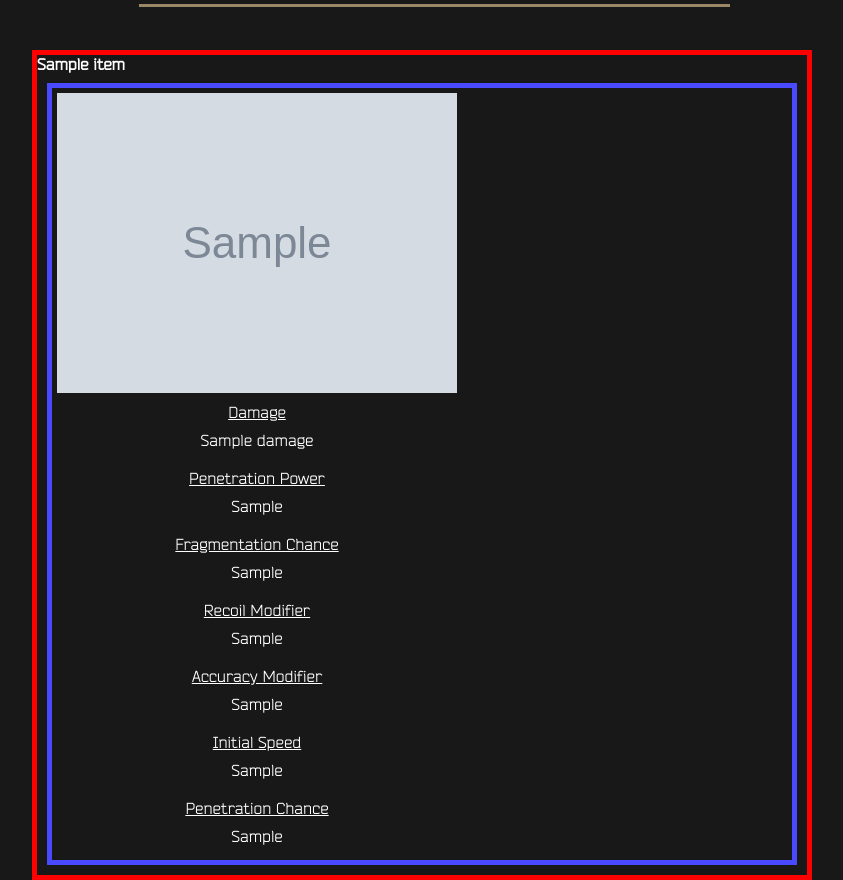
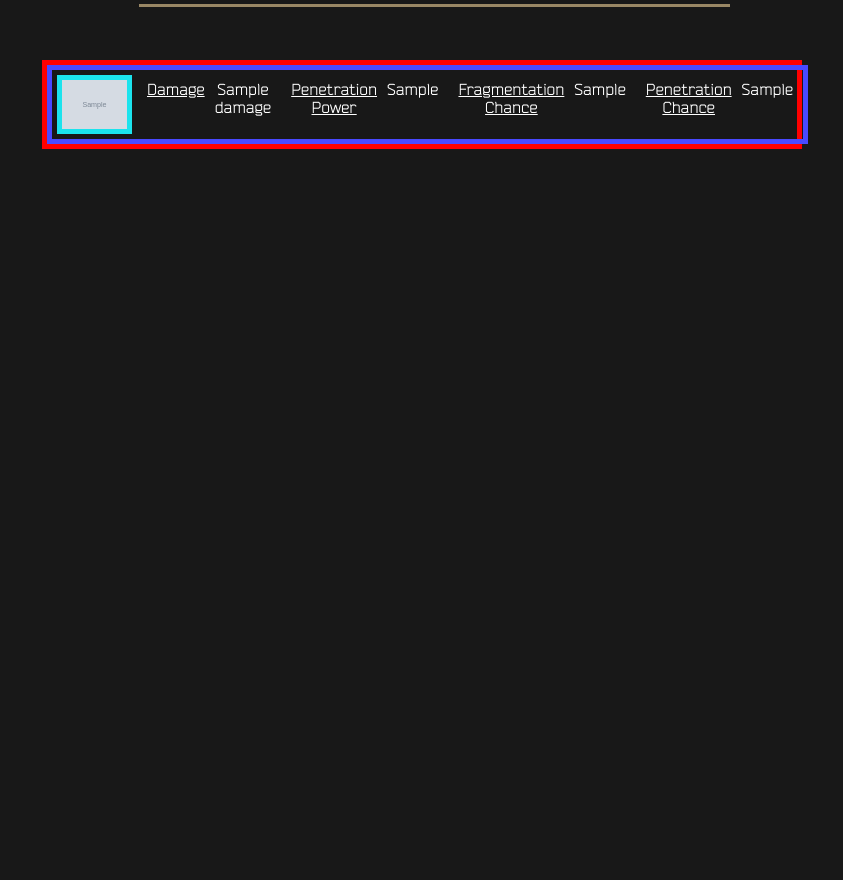
Before and after one commit to NathanSteinway/EFT_Helper, a Flask app: page /ammo in a window 1280 px wide. Shown: the part 36-916 px from the top of the page, without its empty margins (218-1061 px from the left). After the commit the page ends 185 px from the top, so only its background shows below. Run offline with Flask 3, Linux system fonts and the light colour scheme; tables that the repository leaves empty hold one stand-in row (values such as "Sample post"); grey boxes marked "Sample" are stand-in pictures; a database or web service that is not in the repository returns one stand-in record (values such as "Sample title"); data that the repository does not hold is empty.

```diff
--- a/server.py
+++ b/server.py
@@ -197,9 +197,6 @@ def ammo():
                             damage
                             penetrationPower
                             fragmentationChance
-                            recoilModifier
-                            accuracyModifier
-                            initialSpeed
                             penetrationChance
                         }
                     }
--- a/static/styles.css
+++ b/static/styles.css
@@ -173,19 +173,19 @@ main h1 {
 }
 
 .ammo-box {
+    display: grid;
+    margin:10px;
+    grid-template-columns: repeat(1, 1fr);
     border: 5px solid red;
 }
 
 .ammo-details {
-    display: grid;
-    margin:10px;
-    grid-template-columns: repeat(7, 1fr);
+display:flex;
     border: 5px solid rgb(73, 73, 255);
 }
 
 .ammo-info {
     display:flex;
-    flex-direction: column;
     text-align: center;
     margin: 5px;
 }
@@ -197,3 +197,7 @@ main h1 {
 .ammo-info p:first-child {
     text-decoration: underline;
 }
+
+.baseImg {
+    border: 5px solid rgb(27, 227, 237);
+}
--- a/templates/ammo.html
+++ b/templates/ammo.html
@@ -10,11 +10,12 @@
     <!-- Place Jinja2 logic here to read and display data passed from render_template that was acquired from TarkovAPI -->
 
     <div class="ammo-box">
+
         {% for ammunition in result.data.ammo %}
-            <h4>{{ ammunition.item.name }}</h4>
+
             <div class="ammo-details">
                 <div class="ammo-info">
-                    <img src="{{ammunition.item.baseImageLink}}"
+                    <img class="baseImg" src="{{ammunition.item.baseImageLink}}" style="width: 75px">
                 </div>
                 <div class="ammo-info">
                     <p>Damage</p>
@@ -29,18 +30,6 @@
                     <p> {{ ammunition.item.properties.fragmentationChance }}</p>
                 </div>
                 <div class="ammo-info">
-                    <p>Recoil Modifier</p>
-                    <p>{{ ammunition.item.properties.recoilModifier }}</p>
-                </div>
-                <div class="ammo-info">
-                    <p>Accuracy Modifier</p>
-                    <p>{{ ammunition.item.properties.accuracyModifier }}</p>
-                </div>
-                <div class="ammo-info">
-                    <p>Initial Speed</p>
-                    <p>{{ ammunition.item.properties.initialSpeed }}</p>
-                </div>
-                <div class="ammo-info">
                     <p>Penetration Chance</p>
                     <p>{{ ammunition.item.properties.penetrationChance }}</p>
                 </div>
```
